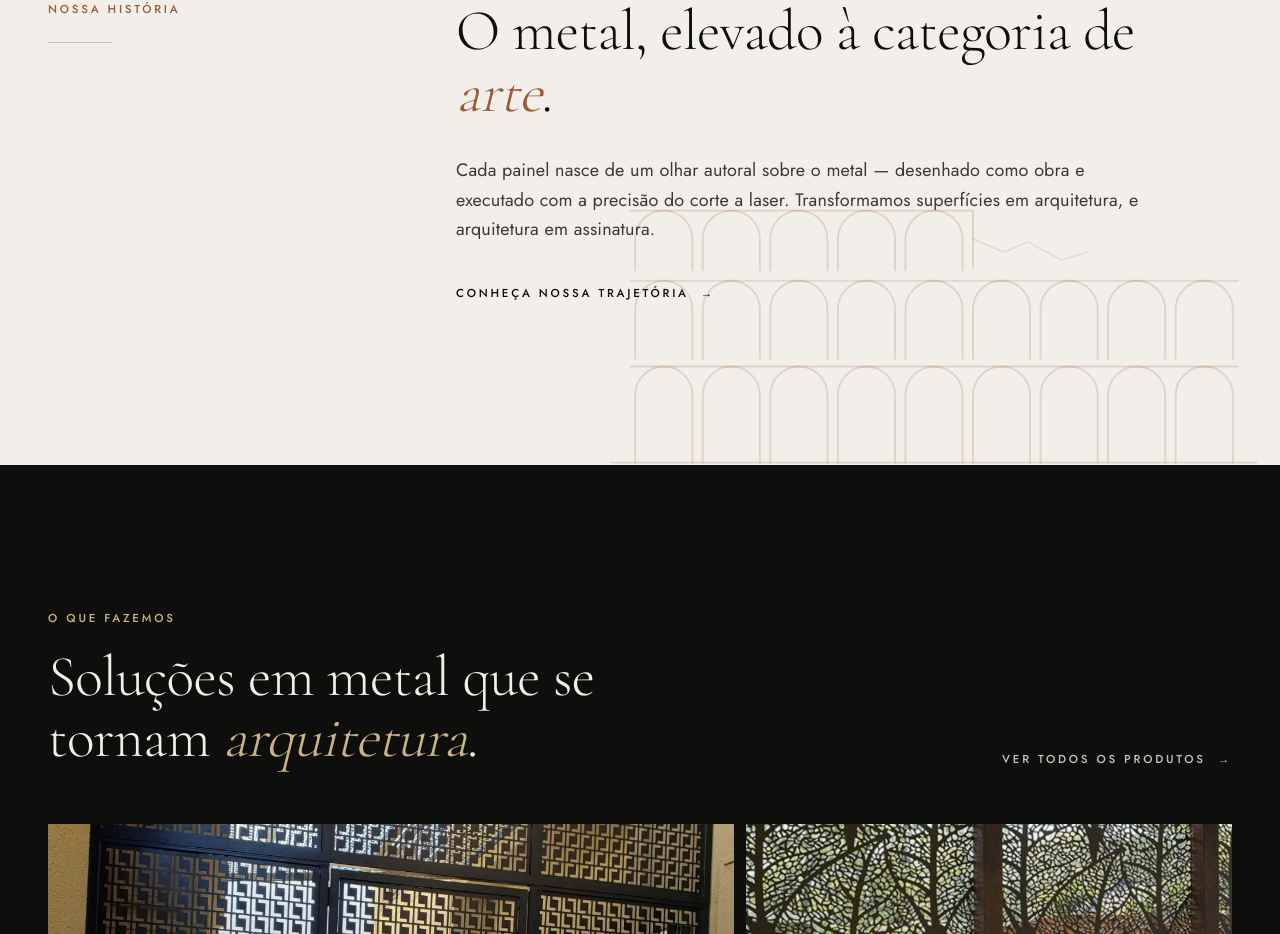
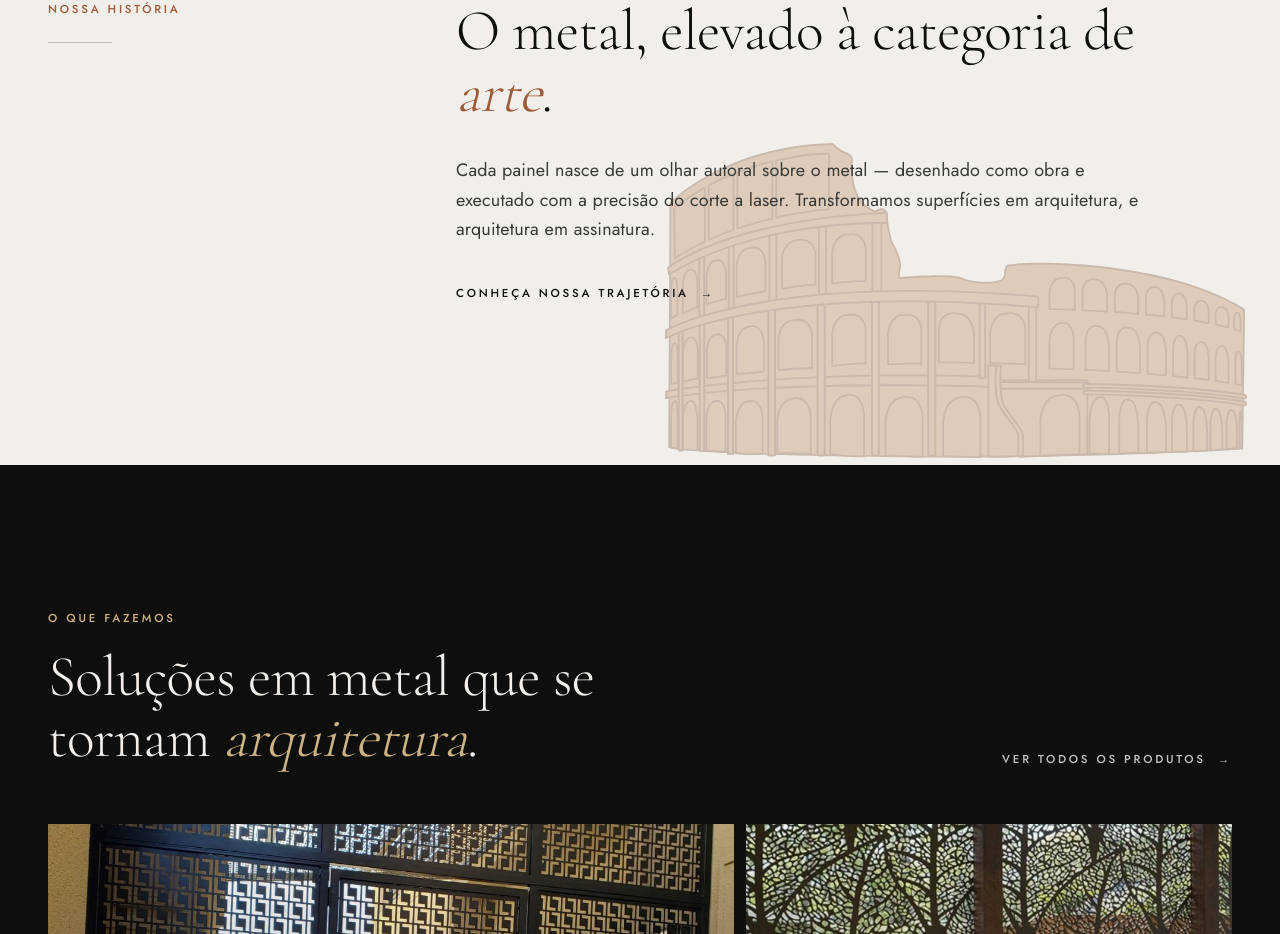
Before and after one commit to GabrielTheoo/steel-arte, a Next.js app: page / in a window 1280 px wide. Shown: the part 960-1894 px from the top of the page. Built offline with nearby package versions, Linux system fonts and the light colour scheme.

Commit message:
feat(home): usa o SVG do Coliseu fornecido (recolorido em corten)
Substitui o vetor desenhado à mão pela ilustração do Coliseu enviada
pelo cliente, recolorida em tons corten, na seção Nossa História.

Co-Authored-By: Claude Opus 4.8 (1M context) <noreply@anthropic.com>

```diff
--- a/app/page.tsx
+++ b/app/page.tsx
@@ -8,7 +8,6 @@ import FinalCTA from "@/components/FinalCTA";
 import Footer from "@/components/Footer";
 import WhatsAppFloat from "@/components/WhatsAppFloat";
 import Reveal from "@/components/Reveal";
-import ColosseumVector from "@/components/ColosseumVector";
 
 export default function Home() {
   return (
@@ -19,7 +18,13 @@ export default function Home() {
 
         {/* Nossa História — prévia (seção clara) */}
         <section className="relative overflow-hidden bg-paper text-ink">
-          <ColosseumVector className="pointer-events-none absolute -bottom-4 right-[-40px] w-[520px] max-w-[62%] text-corten/20 md:right-4 md:w-[660px]" />
+          {/* eslint-disable-next-line @next/next/no-img-element */}
+          <img
+            src="/images/coliseum.svg"
+            alt=""
+            aria-hidden="true"
+            className="pointer-events-none absolute bottom-0 right-[-30px] w-[460px] max-w-[60%] opacity-30 md:right-6 md:w-[600px]"
+          />
           <div className="relative mx-auto max-w-[1600px] px-6 py-28 md:px-12 md:py-40">
             <div className="grid gap-14 md:grid-cols-12 md:gap-10">
               <Reveal className="md:col-span-4">
--- a/components/ColosseumVector.tsx
+++ /dev/null
@@ -1,57 +0,0 @@
-// Stylized line-art of the Colosseum — decorative nod to the Italian heritage.
-type Props = { className?: string };
-
-const COLS = 9;
-const STEP = 52;
-const ARCH_W = 44;
-const X0 = 24;
-const GROUND = 196;
-
-function arches(yBase: number, h: number, count: number) {
-  const r = ARCH_W / 2;
-  const items: string[] = [];
-  for (let i = 0; i < count; i++) {
-    const x = X0 + i * STEP;
-    const top = yBase - h;
-    items.push(
-      `M ${x} ${yBase} L ${x} ${top + r} A ${r} ${r} 0 0 1 ${x + ARCH_W} ${top + r} L ${x + ARCH_W} ${yBase}`
-    );
-  }
-  return items;
-}
-
-export default function ColosseumVector({ className = "" }: Props) {
-  const tier1 = arches(GROUND, 74, COLS);
-  const tier2 = arches(GROUND - 80, 60, COLS);
-  const tier3 = arches(GROUND - 148, 46, 5); // intact left block
-  const width = X0 * 2 + (COLS - 1) * STEP + ARCH_W;
-
-  return (
-    <svg
-      viewBox={`0 0 ${width} 210`}
-      fill="none"
-      stroke="currentColor"
-      strokeWidth="1.4"
-      strokeLinecap="round"
-      strokeLinejoin="round"
-      aria-hidden="true"
-      className={className}
-    >
-      {/* ground */}
-      <line x1="6" y1={GROUND} x2={width - 6} y2={GROUND} />
-      {/* tiers */}
-      {[...tier1, ...tier2, ...tier3].map((d, i) => (
-        <path key={i} d={d} />
-      ))}
-      {/* cornices */}
-      <line x1={X0 - 4} y1={GROUND - 74} x2={X0 + (COLS - 1) * STEP + ARCH_W + 4} y2={GROUND - 74} />
-      <line x1={X0 - 4} y1={GROUND - 140} x2={X0 + (COLS - 1) * STEP + ARCH_W + 4} y2={GROUND - 140} opacity="0.85" />
-      {/* attic wall over intact block + broken edge to the right (ruin) */}
-      <path d={`M ${X0 - 4} ${GROUND - 194} L ${X0 + 5 * STEP} ${GROUND - 194} L ${X0 + 5 * STEP} ${GROUND - 150}`} />
-      <path
-        d={`M ${X0 + 5 * STEP} ${GROUND - 172} l 24 10 l 18 -8 l 26 14 l 20 -6`}
-        opacity="0.7"
-      />
-    </svg>
-  );
-}
```
Also changed, not shown: public/images/coliseum.svg (added).
